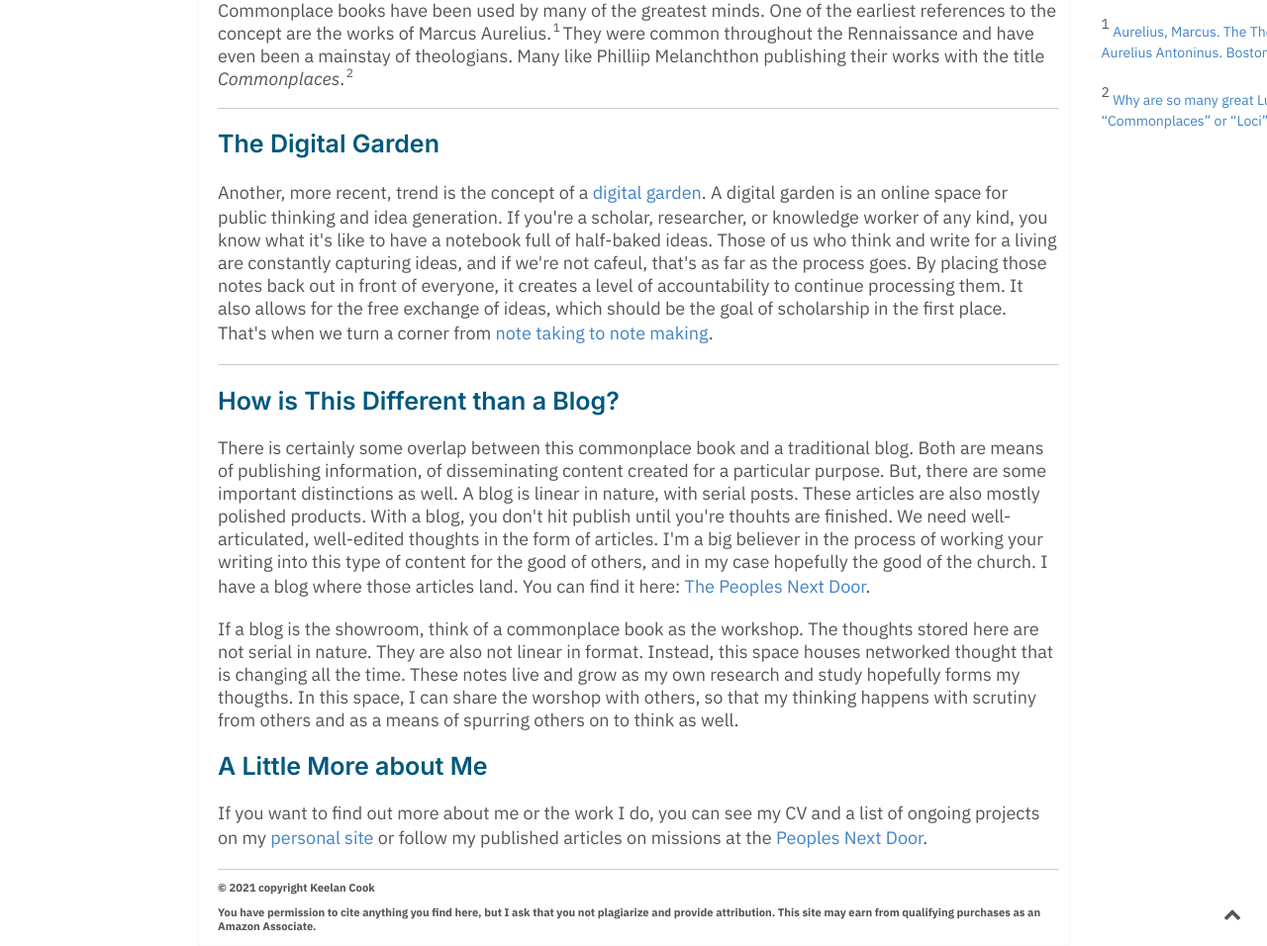
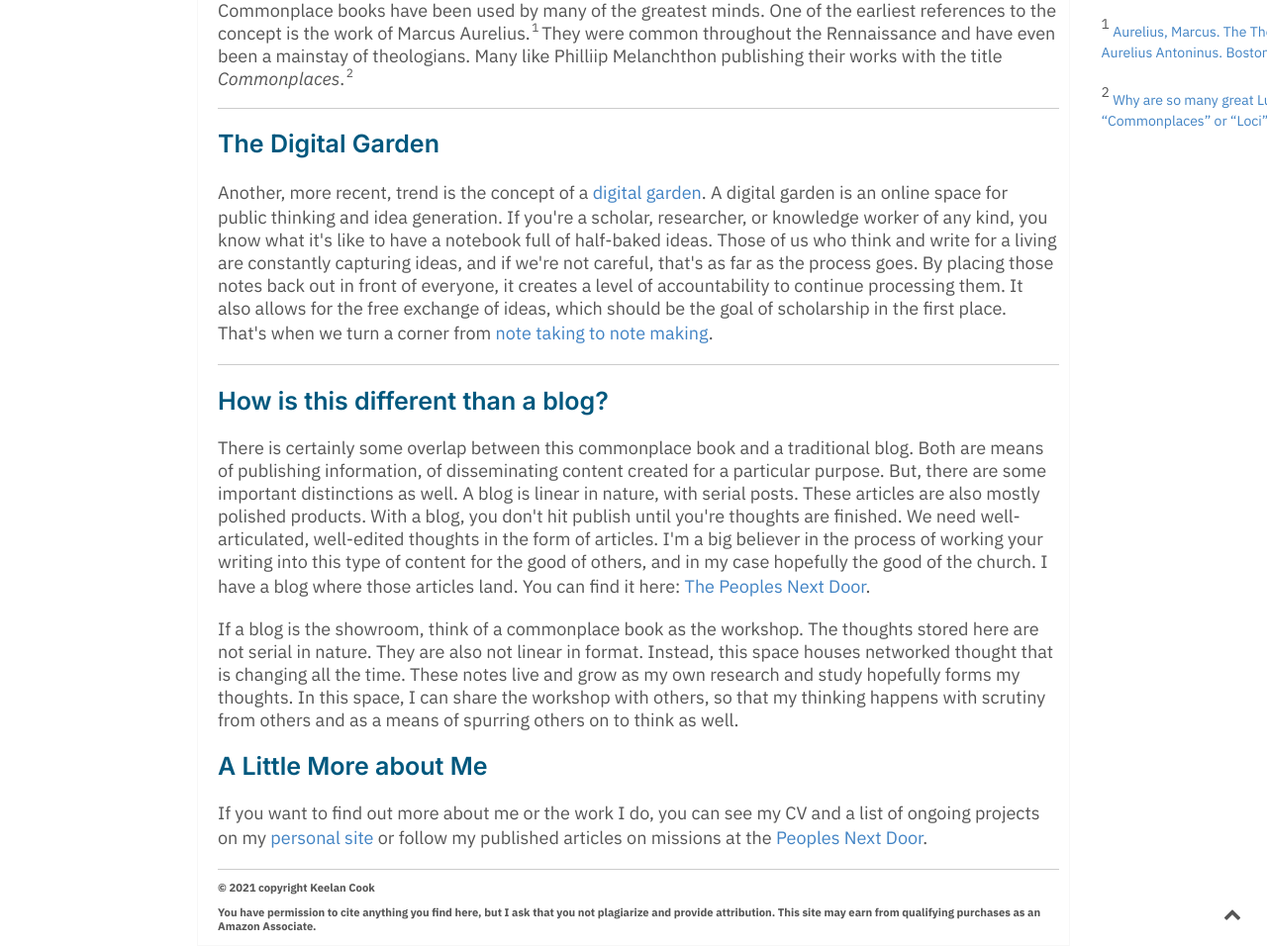
Before and after one commit to keelancook/notebook, a Jekyll site: the page built from about.md, in a window 1280 px wide and 1400 px high, scrolled down 1179 px, cut to the strip 444-1400 px from the top of the window. Shown: the whole strip at 99% size. Built offline with Jekyll 4.4.1, drawn with Linux system fonts in a browser that asks for light colours; some of the changed text lies outside the part shown.

Commit message:
Edited Note

```diff
--- a/about.md
+++ b/about.md
@@ -3,39 +3,39 @@ layout: post
 title: About
 permalink: /about/
 content-type: eg
-modified: 2021-01-28T15:50:11-06:00
+modified: 2021-02-26T06:14:13-06:00
 ---
 
 ![Commonplace Banner Image](https://i.imgur.com/BzZOtqw.png)
 
-You have stumbled into the little corner of the internet where I do my public thinking. By trade, I'm an evangelical missiologist and theologian. My family and I live in Houston where I serve [a network of roughly 340 Baptist churches](https://ubahouston.org) here in the city as  strategist. I'm also on faculty as an instructor of North American missiology for [Southeastern Baptist Theological Seminary](https://sebts.edu).
+You have stumbled into the little corner of the internet where I do my public thinking. By trade, I'm an evangelical missiologist and theologian. My family and I live in Houston where I serve [a network of roughly 340 Baptist churches](https://ubahouston.org) here in the city as a missions strategist. I'm also on faculty as an instructor of North American missiology for [Southeastern Baptist Theological Seminary](https://sebts.edu).
 
-Primarily, the notes in this commonplace book will deal with topics or theology and ministry. My hope is that by thinking in public, instead of keeping these notes closed up, my thoughts here will benefit others. And perhaps, these thoughts will be sharpened as well.
+Primarily, the notes in this commonplace book will deal with topics of theology and ministry. By thinking in public, instead of keeping these notes closed up, I hope my thoughts here will benefit others. And perhaps, these thoughts will be sharpened as well.
 
 Since the notes are non-linear in nature, it's a little overwhelming at first. If you're looking for a starting place in my notes, you can start at the [[Map of Content]] in order to get a high level view of the topics covered. If you're interested in learning a little more about the commonplace book approach, just keep reading here.
 
 ---
 
 ## The Commonplace Book.
-The [commonplace book](https://en.wikipedia.org/wiki/Commonplace_book) has a long history and deep roots. For hundreds of years, scholars, writers, and thinkers in general carried what ammounts to a scrapbook that they used to compile all of their notes. The book captured thoughts and became a place where those thoughts sharpened each other, giving birth to new ideas.
+The [commonplace book](https://en.wikipedia.org/wiki/Commonplace_book) has a long history and deep roots. For hundreds of years, scholars, writers, and thinkers in general carried what amounts to a scrapbook that they used to compile all of their notes. The book captured thoughts and became a place where those thoughts sharpened each other, giving birth to new ideas.
 
 <p align="center">
   <img width="460" height="300" src="https://chuckfrey.com/wp-content/uploads/2013/03/davinci-notebook-400px.jpg">
 </p>
 
-Commonplace books have been used by many of the greatest minds. One of the earliest references to the concept are the works of Marcus Aurelius.[[[Aurelius, Marcus. The Thoughts of the Emperor M. Aurelius Antoninus. Boston: G. Bell & sons, 1897.](https://www.google.com/books/edition/_/qZ1fAAAAMAAJ?hl=en)::rsn]] They were common throughout the Rennaissance and have even been a mainstay of theologians. Many like Philliip Melanchthon publishing their works with the title *Commonplaces*.[[[Why are so many great Lutheran books called “Commonplaces” or “Loci”?](https://blog.cph.org/study/systematic-theology-and-apologetics/why-are-so-many-great-lutheran-books-called-commonplaces-or-loci)::rsn]]
+Commonplace books have been used by many of the greatest minds. One of the earliest references to the concept is the work of Marcus Aurelius.[[[Aurelius, Marcus. The Thoughts of the Emperor M. Aurelius Antoninus. Boston: G. Bell & sons, 1897.](https://www.google.com/books/edition/_/qZ1fAAAAMAAJ?hl=en)::rsn]] They were common throughout the Rennaissance and have even been a mainstay of theologians. Many like Philliip Melanchthon publishing their works with the title *Commonplaces*.[[[Why are so many great Lutheran books called “Commonplaces” or “Loci”?](https://blog.cph.org/study/systematic-theology-and-apologetics/why-are-so-many-great-lutheran-books-called-commonplaces-or-loci)::rsn]]
 
 
 ---
 ## The Digital Garden
-Another, more recent, trend is the concept of a [digital garden](https://maggieappleton.com/garden-history). A digital garden is an online space for public thinking and idea generation. If you're a scholar, researcher, or knowledge worker of any kind, you know what it's like to have a notebook full of half-baked ideas. Those of us who think and write for a living are constantly capturing ideas, and if we're not cafeul, that's as far as the process goes. By placing those notes back out in front of everyone, it creates a level of accountability to continue processing them. It also allows for the free exchange of ideas, which should be the goal of scholarship in the first place. That's when we turn a corner from [note taking to note making](https://nesslabs.com/from-note-taking-to-note-making).
+Another, more recent, trend is the concept of a [digital garden](https://maggieappleton.com/garden-history). A digital garden is an online space for public thinking and idea generation. If you're a scholar, researcher, or knowledge worker of any kind, you know what it's like to have a notebook full of half-baked ideas. Those of us who think and write for a living are constantly capturing ideas, and if we're not careful, that's as far as the process goes. By placing those notes back out in front of everyone, it creates a level of accountability to continue processing them. It also allows for the free exchange of ideas, which should be the goal of scholarship in the first place. That's when we turn a corner from [note taking to note making](https://nesslabs.com/from-note-taking-to-note-making).
 
 ---
 
-## How is This Different than a Blog?
-There is certainly some overlap between this commonplace book and a traditional blog. Both are means of publishing information, of disseminating content created for a particular purpose. But, there are some important distinctions as well. A blog is linear in nature, with serial posts. These articles are also mostly polished products. With a blog, you don't hit publish until you're thouhts are finished. We need well-articulated, well-edited thoughts in the form of articles. I'm a big believer in the process of working your writing into this type of content for the good of others, and in my case hopefully the good of the church. I have a blog where those articles land. You can find it here: [The Peoples Next Door](https://keelancook.com).
+## How is this different than a blog?
+There is certainly some overlap between this commonplace book and a traditional blog. Both are means of publishing information, of disseminating content created for a particular purpose. But, there are some important distinctions as well. A blog is linear in nature, with serial posts. These articles are also mostly polished products. With a blog, you don't hit publish until you're thoughts are finished. We need well-articulated, well-edited thoughts in the form of articles. I'm a big believer in the process of working your writing into this type of content for the good of others, and in my case hopefully the good of the church. I have a blog where those articles land. You can find it here: [The Peoples Next Door](https://keelancook.com).
 
-If a blog is the showroom, think of a commonplace book as the workshop. The thoughts stored here are not serial in nature. They are also not linear in format. Instead, this space houses networked thought that is changing all the time. These notes live and grow as my own research and study hopefully forms my thougths. In this space, I can share the worshop with others, so that my thinking happens with scrutiny from others and as a means of spurring others on to think as well.
+If a blog is the showroom, think of a commonplace book as the workshop. The thoughts stored here are not serial in nature. They are also not linear in format. Instead, this space houses networked thought that is changing all the time. These notes live and grow as my own research and study hopefully forms my thoughts. In this space, I can share the workshop with others, so that my thinking happens with scrutiny from others and as a means of spurring others on to think as well.
 
 ## A Little More about Me
 
```
